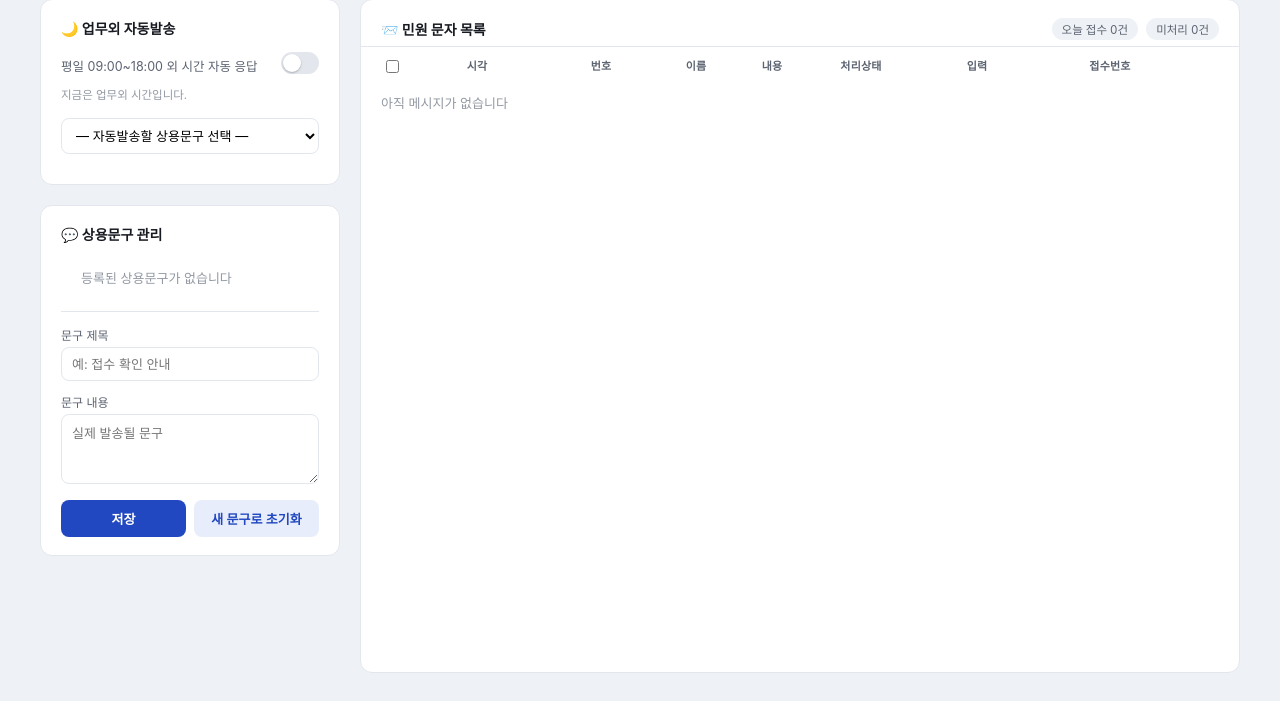
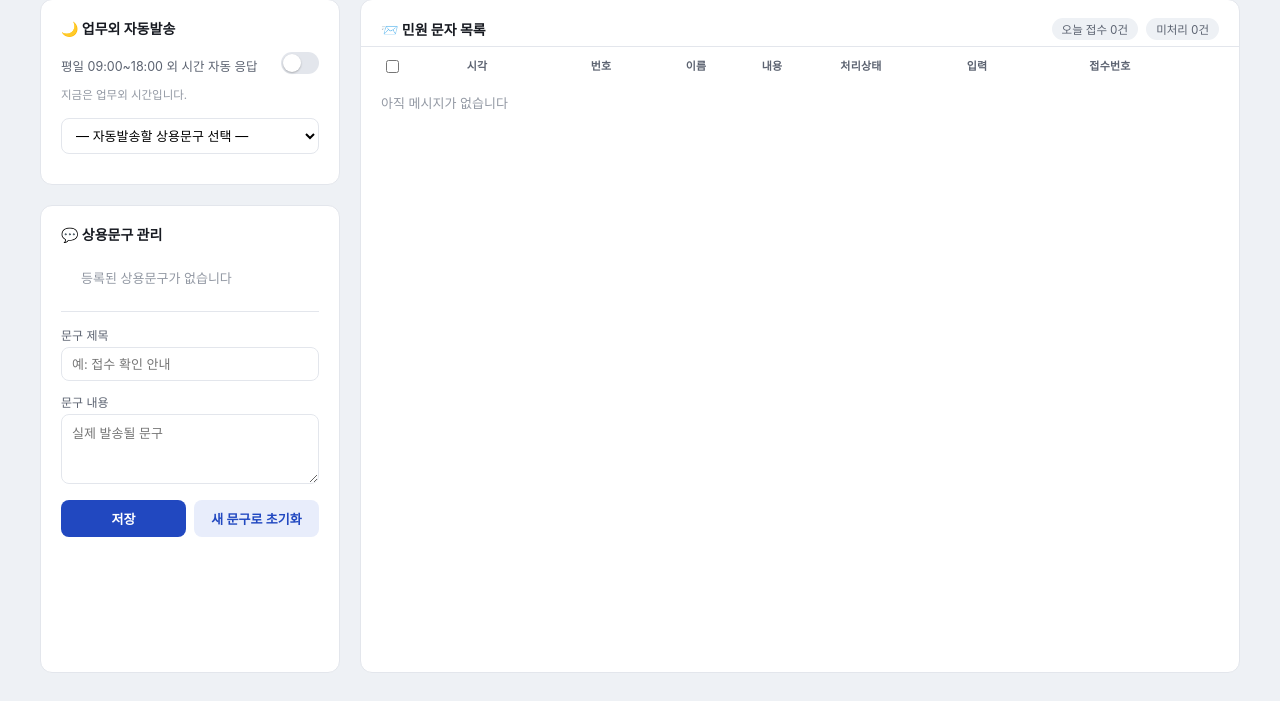
Before and after one commit to seccrc/auto_sms, a Flask app: page / in a window 1280 px wide. Shown: the part 99-800 px from the top of the page. Run offline with Flask 3, Linux system fonts and the light colour scheme; data that the repository does not hold is empty.

Commit message:
업무외 자동발송 카드는 고정, 상용문구 카드만 독립 스크롤
레일 전체를 하나로 스크롤하던 걸 나눠서, 자동발송 카드는 항상 제자리에
고정되고 상용문구 카드(목록+입력 폼)만 자기 영역 안에서 스크롤되게 함.

```diff
--- a/templates/dashboard.html
+++ b/templates/dashboard.html
@@ -41,8 +41,11 @@
      쪽/헤더 위치는 그대로 유지됨). */
   .layout { display: grid; grid-template-columns: 300px 1fr; gap: 20px; align-items: stretch; flex: 1 1 auto; min-height: 0; }
   @media (max-width: 900px) { .layout { grid-template-columns: 1fr; flex: 1 1 auto; overflow-y: auto; } }
-  .rail { display: flex; flex-direction: column; gap: 20px; overflow-y: auto; min-height: 0; }
-  @media (max-width: 900px) { .rail { overflow: visible; } }
+  /* 업무외 자동발송 카드는 항상 고정, 상용문구 카드만 자기 영역 안에서 스크롤 */
+  .rail { display: flex; flex-direction: column; gap: 20px; min-height: 0; }
+  .rail > .card { flex: 0 0 auto; }
+  .rail > .card.card-scroll { flex: 1 1 auto; min-height: 0; overflow-y: auto; }
+  @media (max-width: 900px) { .rail > .card.card-scroll { flex: 0 0 auto; overflow: visible; } }
 
   .card {
     background: var(--surface);
@@ -197,7 +200,7 @@
       </select>
     </div>
 
-    <div class="card">
+    <div class="card card-scroll">
       <h2>💬 상용문구 관리</h2>
       <div id="templateList"><div class="empty">불러오는 중…</div></div>
       <div style="margin-top:14px;border-top:1px solid var(--line);padding-top:14px;">
```
